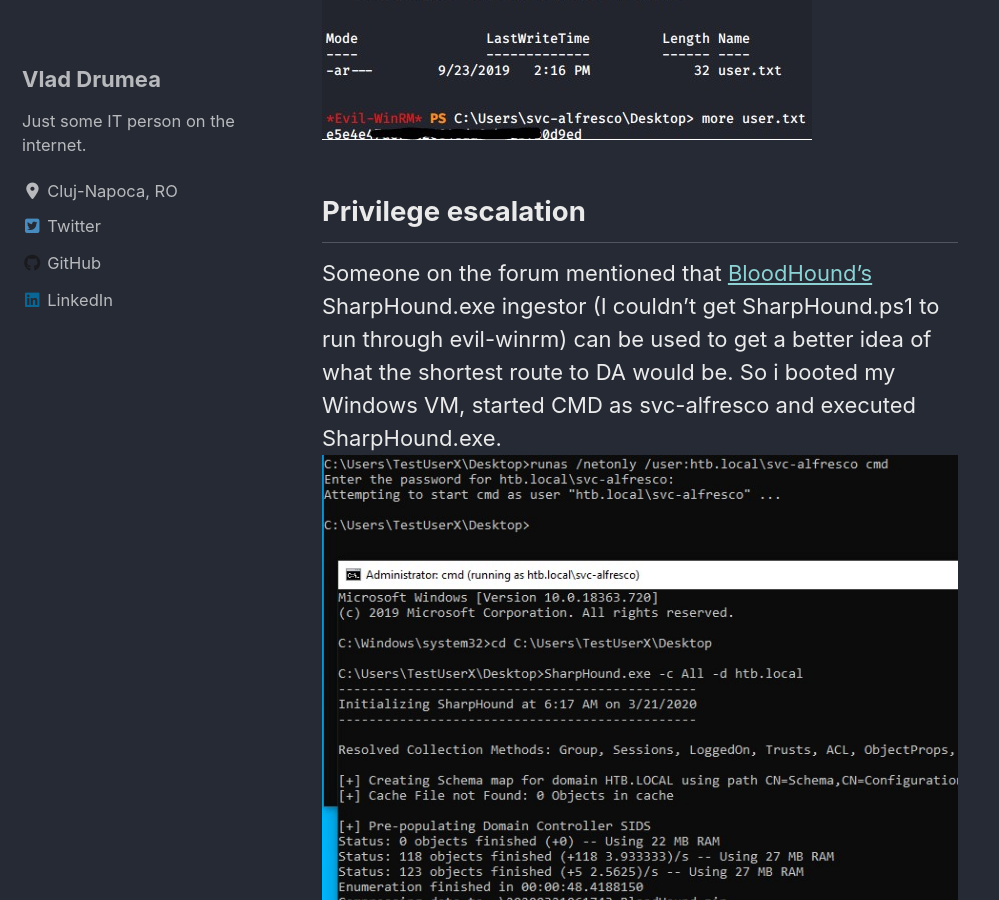
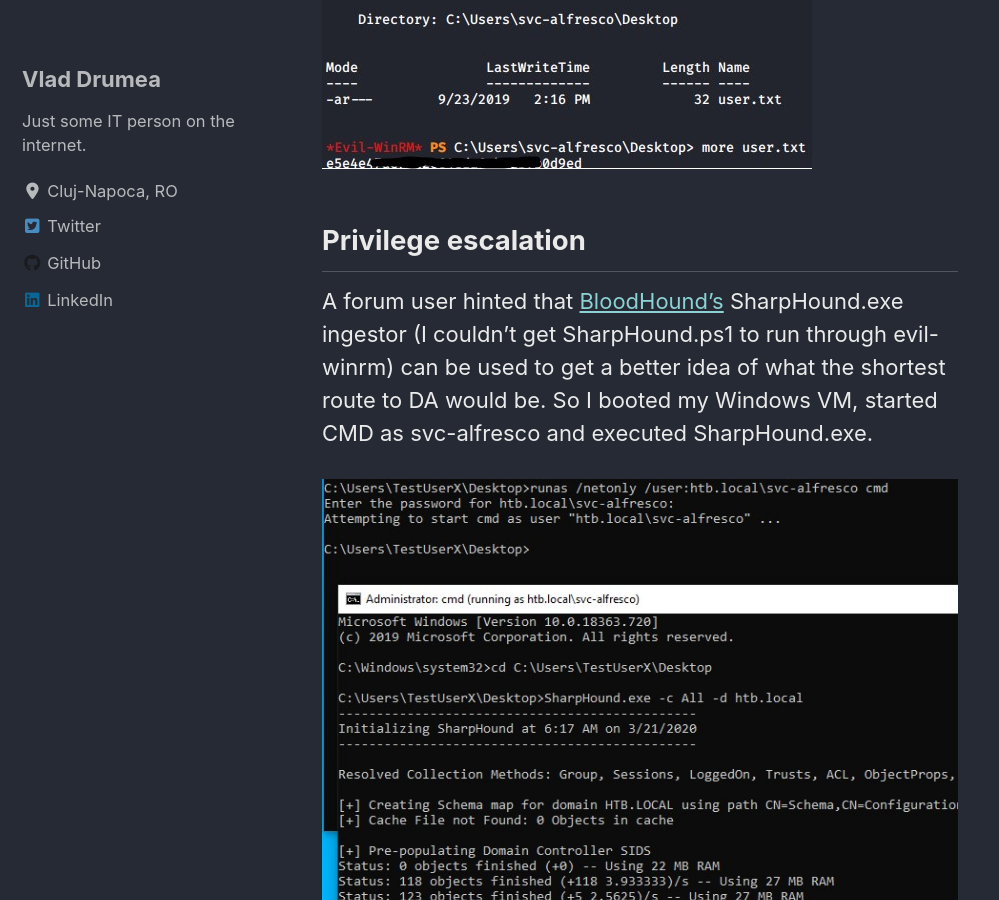
Before and after one commit to TheVladdestVlad/TheVladdestVlad.github.io, a Jekyll site: the page built from _posts/HTB/2020-03-21-Forest.md, in a window 1280 px wide and 900 px high, scrolled down 4957 px. Shown: the whole window, without its empty margins (0-999 px from the left). Built offline with Jekyll 4.4.1, drawn with Linux system fonts in a browser that asks for light colours; cached includes are drawn as plain includes; nearby versions of some CDN libraries.

Commit message:
Update 2020-03-21-Forest.md

````diff
--- a/_posts/HTB/2020-03-21-Forest.md
+++ b/_posts/HTB/2020-03-21-Forest.md
@@ -56,6 +56,7 @@
 ![TGThash](/assets/images/HTB/Forest/TGThash.jpg)
 
 Which I then proceede to crack using john.
+
 ![john](/assets/images/HTB/Forest/john.jpg)
 
 It looks like the password for svc-alfresco is __s3rvice__ and I am able to use it with evil-winrm
@@ -68,8 +69,9 @@
 
 ## Privilege escalation
 
-Someone on the forum mentioned that [BloodHound's](https://github.com/BloodHoundAD/BloodHound) SharpHound.exe ingestor (I couldn't get SharpHound.ps1 to run through evil-winrm) can be used to get a better idea of what the shortest route to DA would be.
-So i booted my Windows VM, started CMD as svc-alfresco and executed SharpHound.exe.
+A forum user hinted that [BloodHound's](https://github.com/BloodHoundAD/BloodHound) SharpHound.exe ingestor (I couldn't get SharpHound.ps1 to run through evil-winrm) can be used to get a better idea of what the shortest route to DA would be.
+So I booted my Windows VM, started CMD as svc-alfresco and executed SharpHound.exe.
+
 ![SharpHound_exe](/assets/images/HTB/Forest/SharpHound_exe.jpg)
 
 I then move the resulting .zip file to my Kali VM, fire up neo4j console and bloodhound, and import the zip file into BloodHound for querying.
@@ -86,10 +88,13 @@
 Add-AdGroupMember -Identity  "Exchange Windows Permissions" -Members TestUser
 ```
 After that, I can use Impacket's ntlmrelayx.py to escalate TestUser's privileges
-```python ntlmrelayx.py -t ldap://10.10.10.161 --escalate-user TestUser```
+```
+python ntlmrelayx.py -t ldap://10.10.10.161 --escalate-user TestUser
+```
 ![TestUser_privesc](/assets/images/HTB/Forest/TestUser_privesc.jpg)
 
 Now I can use Impacket's secretsdump.py with TestUser's credentials to dump all the password hasses contained in the NTDS.DIT file on 10.10.10.161.
+
 ![hashes](/assets/images/HTB/Forest/hashes.jpg)
 
 With the Admin hash obtained through secretsdump.py, I can use wmiexec.py to connect as Administrator
````
